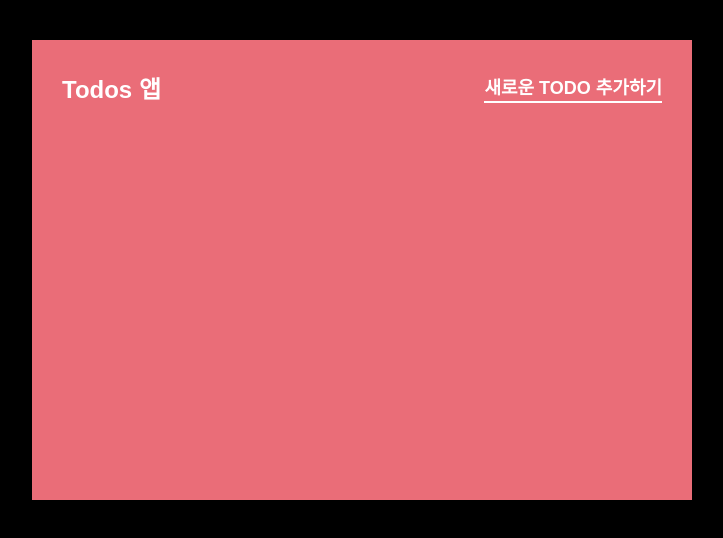
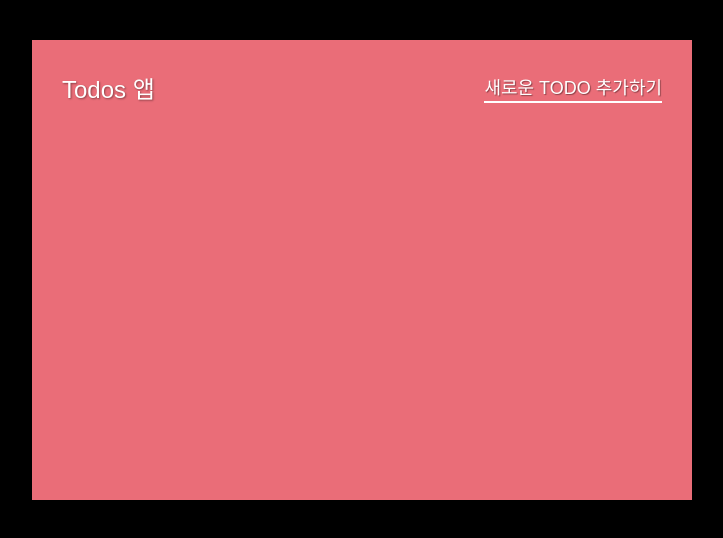
Before and after one commit to startju313/25.project, a plain HTML site: page custom_todo_app/index.html in a window 1280 px wide. Shown: the whole page, without its empty margins (278-1001 px from the left). Drawn offline with Linux system fonts and the light colour scheme.

Commit message:
Update style.css

```diff
--- a/custom_todo_app/style.css
+++ b/custom_todo_app/style.css
@@ -26,18 +26,20 @@ body {
 
 .header h2 {
   font-size: 24px;
-  font-weight: 900;
+  font-weight: 350;
   margin: 0;
+  text-shadow: 1px 1px 2px rgba(0, 0, 0, 0.4); /* 입체 효과 */
 }
 
 .header .add-link {
   font-size: 18px;
-  font-weight: 600;
+  font-weight: 400;
   color: white;
   text-decoration: none;
   border-bottom: 2px solid white;
   padding-bottom: 2px;
   cursor: pointer;
+  text-shadow: 1px 1px 1px rgba(0, 0, 0, 0.4); /* 입체 효과 */
 }
 
 .header .add-link:hover {
```
